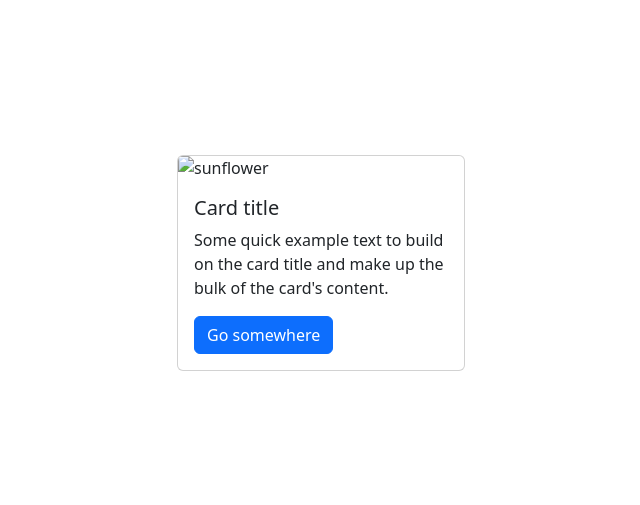
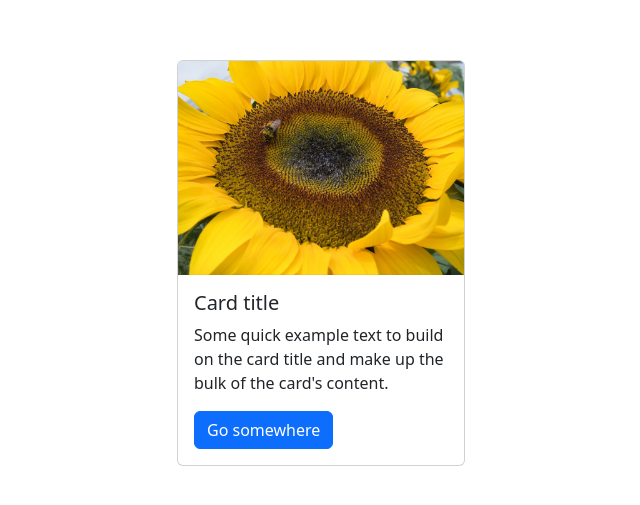
Before and after one commit to Terry-BoldenJr/bootstrap-card, a plain HTML site: page index.html in a window 1280 px wide. Shown: the part 137-642 px from the top of the page, without its empty margins (319-959 px from the left). Drawn offline with nearby package versions, Linux system fonts and the light colour scheme; the site is published under a folder, as on GitHub Pages, so addresses that start at the root find nothing.

Commit message:
Update index.html

```diff
--- a/index.html
+++ b/index.html
@@ -21,7 +21,7 @@
   <div class="flex-container">
 
     <div class="card" style="width: 18rem;">
-      <img src="/flower.jpg" class="card-img-top" alt="sunflower">
+      <img src="./flower.jpg" class="card-img-top" alt="sunflower">
       <div class="card-body">
         <h5 class="card-title">Card title</h5>
         <p class="card-text">Some quick example text to build on the card title and make up the bulk of the card's content.
```
